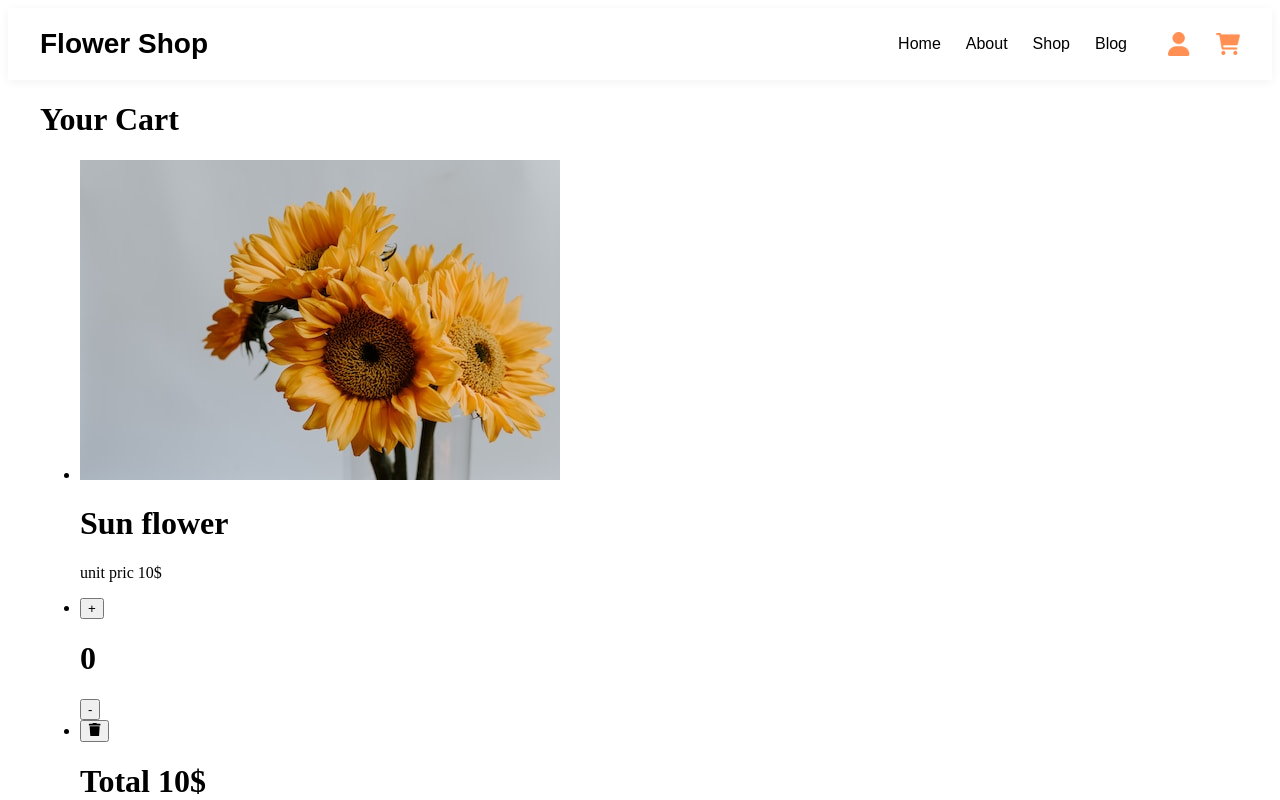
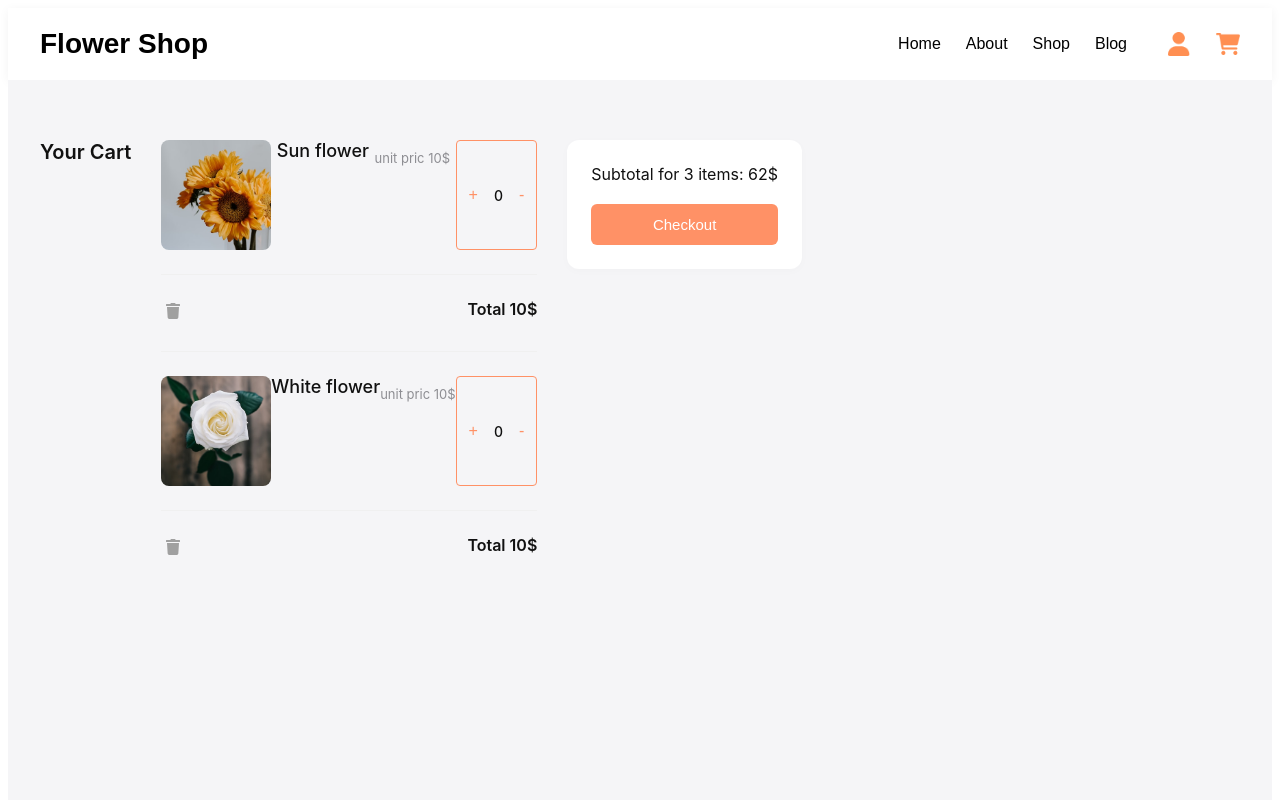
Before and after one commit to dilshodmahmaraimov22-ux/Flowers, a React (Vite) app: page /shop in a window 1280 px wide. Shown: the top 800 px of the page. Built offline with nearby package versions, Linux system fonts and the light colour scheme.

Commit message:
style berdim

```diff
--- a/src/Components/Cart/Cart/Cart.css
+++ b/src/Components/Cart/Cart/Cart.css
@@ -0,0 +1,208 @@
+/* Konteyner */
+.container {
+  max-width: 1200px;
+  margin: 0 auto;
+  padding: 0 20px;
+}
+
+/* Asosiy Sektsiya */
+.cart {
+  background-color: #f5f5f7; /* Och kulrang fon */
+  padding: 60px 0;
+  font-family: -apple-system, BlinkMacSystemFont, "Segoe UI", Roboto, sans-serif;
+  min-height: 80vh;
+}
+
+/* --- IKKI BLOKNI YONMA-YON JOYLASH --- */
+.cart__container {
+  display: flex;
+  gap: 30px;
+  align-items: flex-start;
+}
+
+/* Chap taroq (Oq blok) */
+.cart__left {
+  flex: 1;
+  background-color: #ffffff;
+  border-radius: 12px;
+  padding: 32px;
+  box-shadow: 0 2px 10px rgba(0, 0, 0, 0.02);
+}
+
+.cart__title {
+  font-size: 20px;
+  font-weight: 600;
+  color: #111111;
+  margin: 0 0 24px 0;
+}
+
+.cart__list {
+  list-style: none;
+  padding: 0;
+  margin: 0;
+  display: flex;
+  flex-direction: column;
+  gap: 24px;
+}
+
+/* Mahsulot qatort karkasi */
+.cart__item,
+.cart__items {
+  display: flex;
+  justify-content: space-between;
+  list-style: none;
+  padding-bottom: 24px;
+  border-bottom: 1px solid #f0f0f0;
+}
+
+.cart__items:last-child {
+  border-bottom: none;
+  padding-bottom: 0;
+}
+
+.cart__item-main {
+  display: flex;
+  gap: 20px;
+}
+
+.cart__img {
+  width: 110px;
+  height: 110px;
+  object-fit: cover;
+  border-radius: 8px;
+}
+
+.cart__details {
+  display: flex;
+  flex-direction: column;
+  justify-content: space-between;
+}
+
+.cart__name {
+  font-size: 18px;
+  font-weight: 500;
+  color: #111111;
+  margin: 0;
+}
+
+.cart__sub {
+  font-size: 13px;
+  color: #a0a0a0;
+  margin-top: 2px;
+}
+
+.cart__text {
+  font-size: 13px;
+  color: #8e8e93;
+  margin: 10px 0 4px 0;
+}
+
+/* --- PLUS/MINUS TUGMALARI (ZARGALDOSH BORDER) --- */
+.cart__item2,
+.cart__item3 {
+  display: inline-flex;
+  align-items: center;
+  border: 1px solid #ff9166; /* Sabzirang chegara */
+  border-radius: 4px;
+  padding: 2px 8px;
+  gap: 12px;
+  width: fit-content;
+  list-style: none;
+}
+
+.cart__btn {
+  background: none;
+  border: none;
+  color: #ff9166;
+  font-size: 16px;
+  font-weight: 500;
+  cursor: pointer;
+  padding: 0 4px;
+}
+
+.cart__count {
+  font-size: 14px;
+  font-weight: 500;
+  color: #111111;
+}
+
+/* O'chirish va Total hisob (O'ng burchak) */
+.cart__item-side {
+  display: flex;
+  flex-direction: column;
+  justify-content: space-between;
+  align-items: flex-end;
+}
+
+.cart__trash {
+  background: none;
+  border: none;
+  color: #a0a0a0;
+  font-size: 16px;
+  cursor: pointer;
+  padding: 4px;
+  transition: color 0.2s ease;
+}
+
+.cart__trash:hover {
+  color: #ff4d4f;
+}
+
+.cart__total {
+  font-size: 16px;
+  font-weight: 600;
+  color: #111111;
+  margin: 0;
+}
+
+/* --- O'NG TARAF (CHECKOUT KARTASI) --- */
+.cart__right {
+  width: 340px;
+}
+
+.cart__item4 {
+  background-color: #ffffff;
+  border-radius: 12px;
+  padding: 24px;
+  box-shadow: 0 2px 10px rgba(0, 0, 0, 0.02);
+  list-style: none;
+}
+
+.cart__title2 {
+  font-size: 16px;
+  font-weight: 400;
+  color: #111111;
+  margin: 0 0 20px 0;
+}
+
+.cart__title2 strong {
+  font-weight: 700;
+}
+
+.cart__check {
+  width: 100%;
+  background-color: #ff9166; /* Sabzirang tugma */
+  color: #ffffff;
+  border: none;
+  border-radius: 6px;
+  padding: 12px;
+  font-size: 15px;
+  font-weight: 500;
+  cursor: pointer;
+  transition: opacity 0.2s ease;
+}
+
+.cart__check:hover {
+  opacity: 0.9;
+}
+
+/* RESPONSIVE */
+@media (max-width: 900px) {
+  .cart__container {
+    flex-direction: column;
+  }
+
+  .cart__right {
+    width: 100%;
+  }
+}
--- a/src/Components/Cart/Cart/Cart.jsx
+++ b/src/Components/Cart/Cart/Cart.jsx
@@ -7,10 +7,6 @@ import { FaTrash } from 'react-icons/fa'
 const Cart = () => {
     const [count, setCount] = useState(0);
 
-    const handleDelete = (index)=>{
-        const del = count.filter((a, i)=> i !== index);
-        setCount(del);
-    }
 
   return (
     <>
@@ -45,11 +41,11 @@ const Cart = () => {
                         </li>
                     </li>
                     <li className='cart__items'>
-                        <button onClick={()=>handleDelete(index)} className='cart__trash'><FaTrash/></button>
+                        <button className='cart__trash'><FaTrash/></button>
                         <h1 className='cart__total'>Total 10$</h1>
                     </li>
                 </ul>
-                <ul className='cart__list2'>
+                <ul className='cart__list'>
                     <li className='cart__item4'>
                         <h1 className='cart__title2'>Subtotal for 3 items: 62$</h1>
                         <button className='cart__check'>Checkout</button>
```
